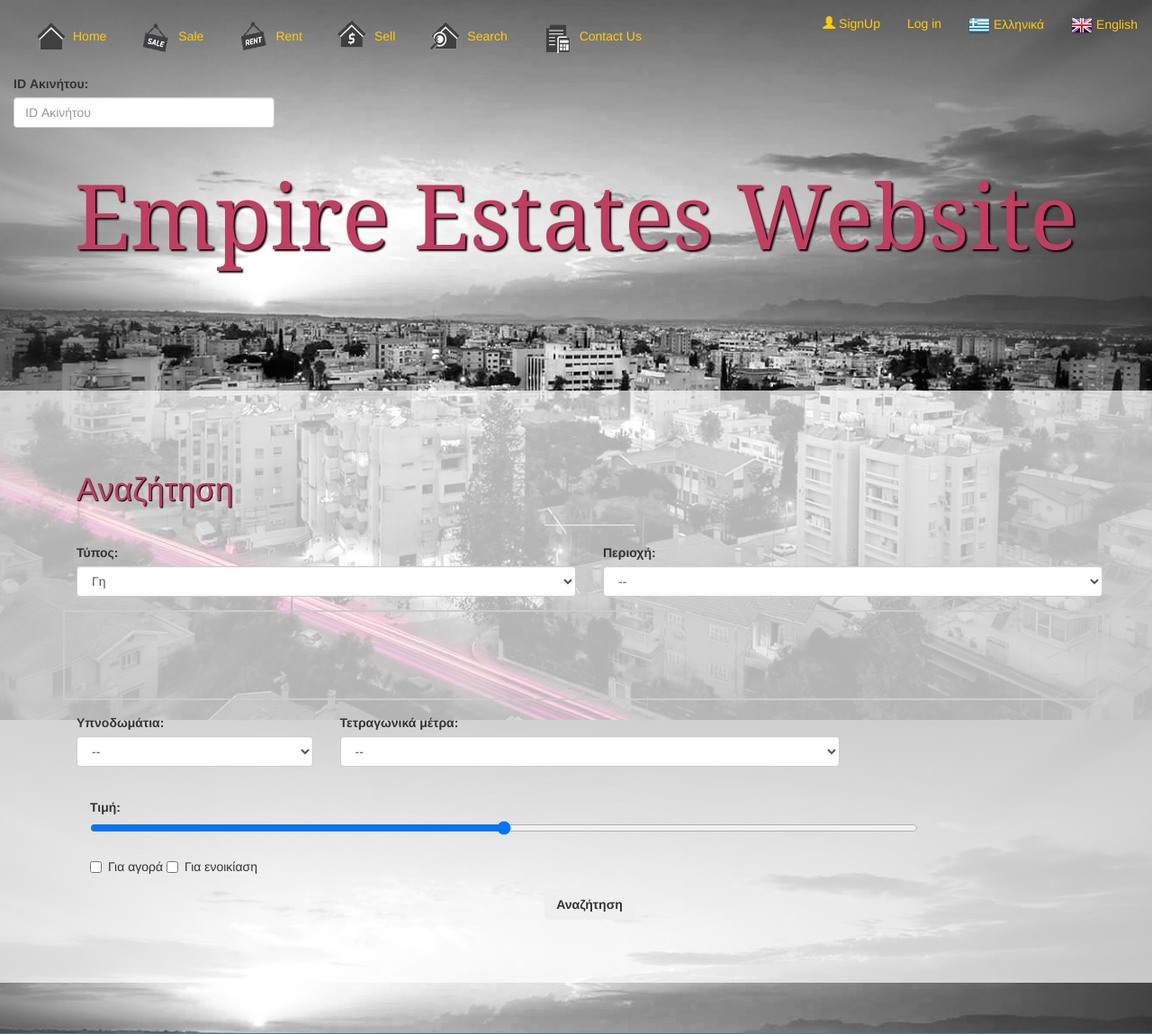
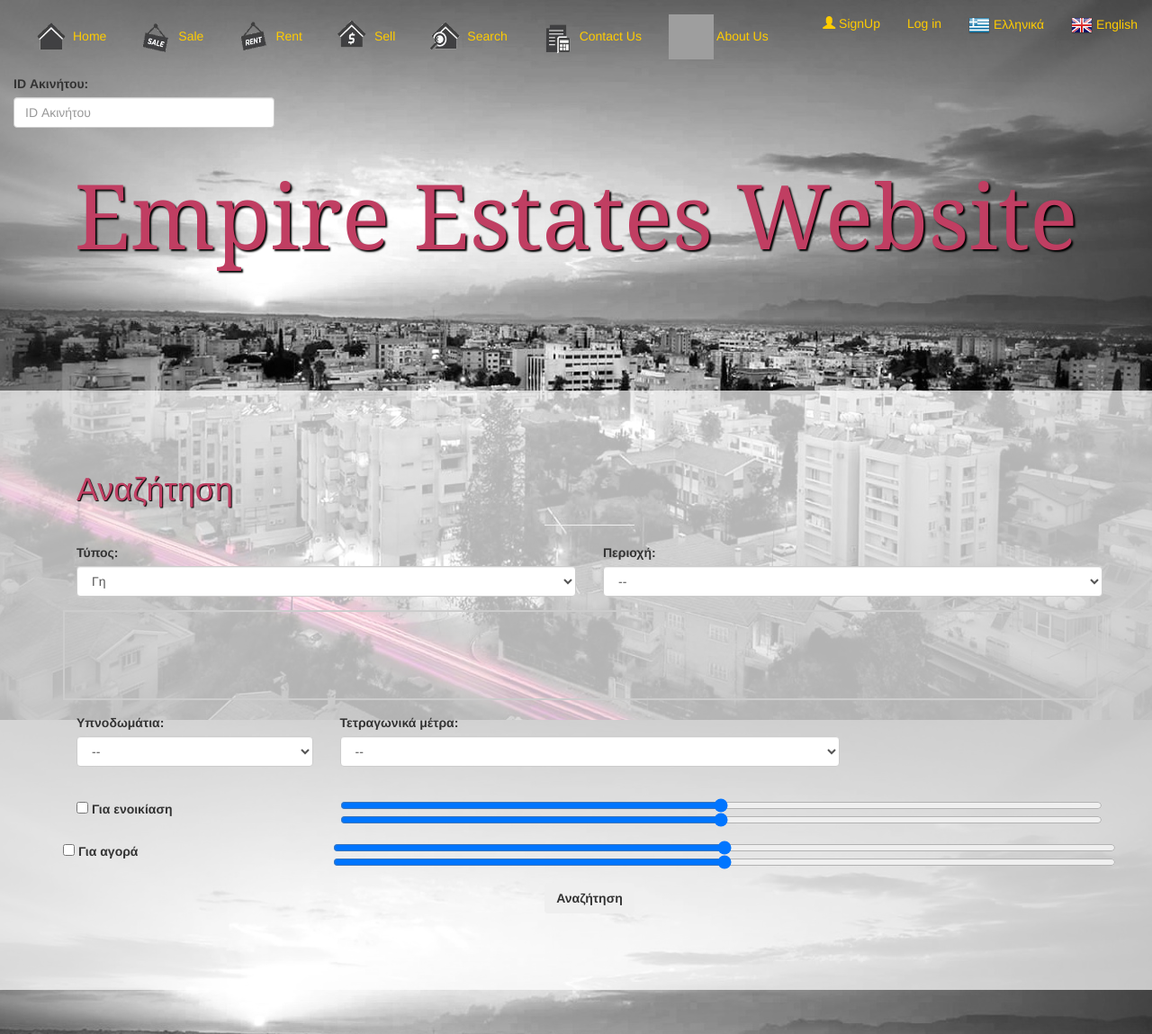
Before and after one commit to CS-UCY-EPL343/CityRealty, a PHP site: page / in a window 1280 px wide. Shown: the top 1149 px of the page at 90% size. Run offline with PHP 8.4, Linux system fonts and the light colour scheme; grey boxes are pictures that could not be loaded.

Commit message:
Update index.php

```diff
--- a/CityRealtyWebsite/index.php
+++ b/CityRealtyWebsite/index.php
@@ -1,5 +1,6 @@
 <?php
 session_start();
+unset($_SESSION['sql']);
 ?>
 <!DOCTYPE html>
 <html lang="en">
@@ -73,6 +74,13 @@ session_start();
 		.dropdown:hover .dropdown-content {
 			display: block;
 		}
+		.ui-page {
+			background-color: transparent;
+		}
+		.ui-page-theme-a, .ui-page-theme-a .ui-panel-wrapper {
+			text-shadow: none;
+		}
+
 	</style>
 
 	<script>
@@ -111,7 +119,7 @@ session_start();
 
 			<ul class="nav navbar-nav ">
 				<li>
-					<a class="page-scroll" href="index.html" style="color: #FFCC00"><img width="50px" height="50px" src="img/menu/home2.png">Home</span> </a>
+					<a class="page-scroll" href="index.php" style="color: #FFCC00"><img width="50px" height="50px" src="img/menu/home2.png">Home</span> </a>
 				</li>
 
 				<li>
@@ -123,15 +131,19 @@ session_start();
 
 				</li>
 				<li>
-					<a class="page-scroll " href="#services" style="color: #FFCC00"><img width="50px" height="50px" src="img/menu/sell22.png">Sell</span></a>
+					<a class="page-scroll " href="AddProperty.html" style="color: #FFCC00"><img width="50px" height="50px" src="img/menu/sell22.png">Sell</span></a>
 
 				</li>
 				<li>
-					<a class="page-scroll " href="#services" style="color: #FFCC00"><img width="50px" height="50px" src="img/menu/search2.png">Search</a>
+					<a class="page-scroll " href="index.php#searchREForm" style="color: #FFCC00"><img width="50px" height="50px" src="img/menu/search2.png">Search</a>
 				</li>
 
 				<li>
-					<a class="page-scroll" href="#contact" style="color: #FFCC00"><img width="50px" height="50px" src="img/menu/contactUs2.png">Contact Us</a>
+					<a class="page-scroll" href="index.php#contactForm" style="color: #FFCC00"><img width="50px" height="50px" src="img/menu/contactUs2.png">Contact Us</a>
+				</li>
+
+				<li>
+					<a class="page-scroll" href="about.php" style="color: #FFCC00"><img width="50px" height="50px" src="img/menu/group-chat.png"> About Us</a>
 				</li>
 
 				<?php
@@ -186,11 +198,14 @@ session_start();
 
 	<!-- Search Property ID -->
 	<div class="col-md-3">
+		<form action="propertyList.php" method="POST">
 			<div class="form-group">
 				<label>ID Ακινήτου:</label>
-			<input type="text" class="form-control" placeholder="ID Ακινήτου" id="name">
+				<input type="text" name="REid" class="form-control" placeholder="ID Ακινήτου" id="REid">
+				<input type="submit" style="position: absolute; left: -9999px"/>
 				<p class="help-block text-danger"></p>
 			</div>
+		</form>
 	</div>
 
 	<!-- Header -->
@@ -262,7 +277,7 @@ session_start();
 									<select name="Bedrooms" class="form-control">
 										<option value="--">--</option>
 										<option value="Studio">Στούντιο</option>
-										<option value="1">1 υπνοδωμάτια</option>
+										<option value="1">1 υπνοδωμάτιo</option>
 										<option value="2">2 υπνοδωμάτια</option>
 										<option value="3">3 υπνοδωμάτια</option>
 										<option value="4+">4+ υπνοδωμάτια</option>
@@ -283,29 +298,45 @@ session_start();
 								</div>
 							</div>
 						</div><!--/row-->
-						<div class="col-md-10">
+						<div class="row">
+							<div class="col-md-3">
 								<div class="form-group">
-								<label>Τιμή:</label>
-								<br>
-								<input name="Price" type="range" multiple id="a" name="a" min ="100" max="1000" step="10">
+									<label>
+										<input type="checkbox" name="To_rent" value="Ενοικίαση">
+										Για ενοικίαση</label>
 									</div>
 								</div>
-
-						<div class="col-lg-10">
+								<div class="col-md-9">
 									<div class="form-group">
-								<div class="checkbox">
+										<div data-role="rangeslider">
+											<input type="range" name="rentpricemin" id="price-min" min="0" max="1000">
+											<input type="range" name="rentpricemax" id="price-max" min="0" max="1000">
+										</div>
+									</div>
+								</div>
+							</div>
+						</div>
+						<div class="row">
+							<div class="col-md-3">
+								<div class="form-group">
 									<label>
-										<input name="To_buy" type="checkbox" value="Sale">Για αγορά
-									</label>
-									<label>
-										<input name="To_rent" type="checkbox" value="Rent">Για ενοικίαση
-									</label>
+										<input type="checkbox" name="To_buy" value="Πώληση">
+										Για αγορά</label>
+									</div>
+								</div>
+								<div class="col-md-9">
+									<div class="form-group">
+										<div data-role="rangeslider">
+											<input type="range" name="buypricemin" id="price-min" step="1000" min="10000" max="999999">
+											<input type="range" name="buypricemax" id="price-max" step="1000" min="10000" max="999999">
+										</div>
+									</div>
 								</div>
 							</div>
 						</div>
 
 						<div class="clearfix"></div>
-						<div class="col-lg-12 text-center">
+						<div class="col-lg-12 text-center form-group">
 							<div id="success"></div>
 							<button type="submit" class="btn btn-xl" style="background-color:#D3D3D3  border: 2px solid black; font-weight: bold;">
 								Αναζήτηση
@@ -322,65 +353,6 @@ session_start();
 	</footer>
 
 	<!-- /.Search -->
-
-	<!-- Services -->
-	<!-- The circle icons use Font Awesome's stacked icon classes. For more information, visit http://fontawesome.io/examples/ -->
-	<section id="services" class="services bg-primary">
-		<div class="container">
-			<div class="row text-center">
-				<div class="col-lg-10 col-lg-offset-1">
-					<h2>Our Services</h2>
-					<hr class="small">
-					<div class="row">
-						<div class="col-md-3 col-sm-6">
-							<div class="service-item">
-								<span class="fa-stack fa-4x"> <i class="fa fa-circle fa-stack-2x"></i> <i class="fa fa-cloud fa-stack-1x text-primary"></i> </span>
-								<h4><strong>Service Name</strong></h4>
-								<p>
-									Lorem ipsum dolor sit amet, consectetur adipisicing elit.
-								</p>
-								<a href="#" class="btn btn-light">Learn More</a>
-							</div>
-						</div>
-						<div class="col-md-3 col-sm-6">
-							<div class="service-item">
-								<span class="fa-stack fa-4x"> <i class="fa fa-circle fa-stack-2x"></i> <i class="fa fa-compass fa-stack-1x text-primary"></i> </span>
-								<h4><strong>Service Name</strong></h4>
-								<p>
-									Lorem ipsum dolor sit amet, consectetur adipisicing elit.
-								</p>
-								<a href="#" class="btn btn-light">Learn More</a>
-							</div>
-						</div>
-						<div class="col-md-3 col-sm-6">
-							<div class="service-item">
-								<span class="fa-stack fa-4x"> <i class="fa fa-circle fa-stack-2x"></i> <i class="fa fa-flask fa-stack-1x text-primary"></i> </span>
-								<h4><strong>Service Name</strong></h4>
-								<p>
-									Lorem ipsum dolor sit amet, consectetur adipisicing elit.
-								</p>
-								<a href="#" class="btn btn-light">Learn More</a>
-							</div>
-						</div>
-						<div class="col-md-3 col-sm-6">
-							<div class="service-item">
-								<span class="fa-stack fa-4x"> <i class="fa fa-circle fa-stack-2x"></i> <i class="fa fa-shield fa-stack-1x text-primary"></i> </span>
-								<h4><strong>Service Name</strong></h4>
-								<p>
-									Lorem ipsum dolor sit amet, consectetur adipisicing elit.
-								</p>
-								<a href="#" class="btn btn-light">Learn More</a>
-							</div>
-						</div>
-					</div>
-					<!-- /.row (nested) -->
-				</div>
-				<!-- /.col-lg-10 -->
-			</div>
-			<!-- /.row -->
-		</div>
-		<!-- /.container -->
-	</section>
 
 	<!-- Map -->
 	<section id="contact" class="map">
@@ -405,7 +377,7 @@ session_start();
 			</div>
 			<div class="row">
 				<div class="col-lg-12">
-					<form name="sentMessage" id="contactForm" novalidate>
+					<form name="contactForm" id="contactForm">
 						<div class="row">
 							<div class="col-md-6">
 								<div class="form-group">
```
Lines whose indentation alone changed are shown as unchanged.
